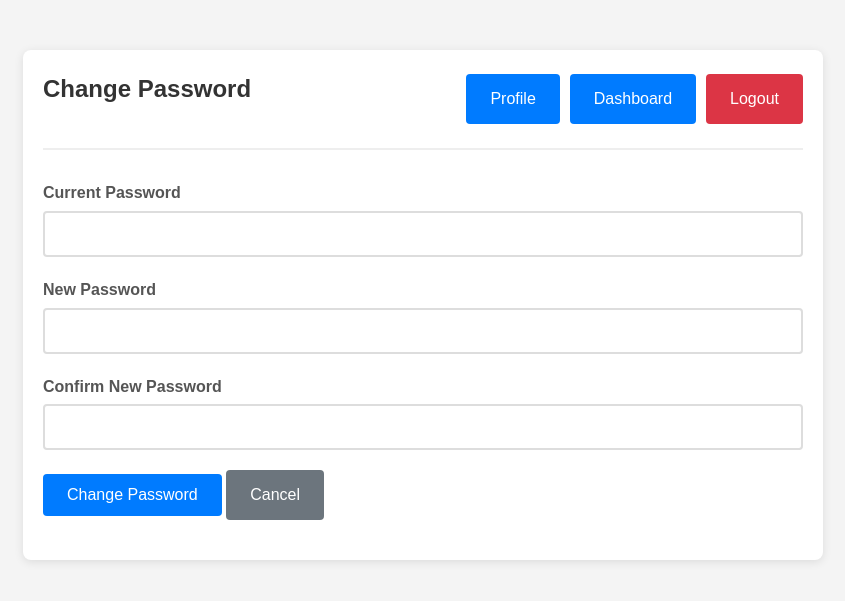
After one commit to gbengeneh/user_management, a PHP site: page /change_password.php in a window 1280 px wide. The commit adds this page. Shown: the top 601 px of the page, without its empty margins (217-1062 px from the left). Run offline with PHP 8.4, Linux system fonts and the light colour scheme; the visitor is signed in with stand-in values (Sample User, id 1).

Commit message:
added change password

```diff
--- /dev/null
+++ b/change_password.php
@@ -0,0 +1,124 @@
+<?php
+session_start();
+if (!isset($_SESSION["loggedin"]) || $_SESSION["loggedin"] !== true) {
+    header("location: login.php");
+    exit;
+}
+
+require_once 'config/database.php';
+
+$user_id = $_SESSION["id"];
+
+$current_password = $new_password = $confirm_password = "";
+$current_password_err = $new_password_err = $confirm_password_err = $update_err = $update_success = "";
+
+// Get current password hash from database
+$sql = "SELECT password FROM users WHERE id = :id";
+$stmt = $pdo->prepare($sql);
+$stmt->bindParam(":id", $user_id, PDO::PARAM_INT);
+$stmt->execute();
+$user = $stmt->fetch();
+$current_hash = $user['password'];
+
+if ($_SERVER["REQUEST_METHOD"] == "POST") {
+    // Validate current password
+    if (empty(trim($_POST["current_password"]))) {
+        $current_password_err = "Please enter your current password.";
+    } elseif (!password_verify(trim($_POST["current_password"]), $current_hash)) {
+        $current_password_err = "Current password is incorrect.";
+    } else {
+        $current_password = trim($_POST["current_password"]);
+    }
+
+    // Validate new password
+    if (empty(trim($_POST["new_password"]))) {
+        $new_password_err = "Please enter a new password.";
+    } elseif (strlen(trim($_POST["new_password"])) < 8) {
+        $new_password_err = "Password must have at least 8 characters.";
+    } else {
+        $new_password = trim($_POST["new_password"]);
+    }
+
+    // Validate confirm password
+    if (empty(trim($_POST["confirm_password"]))) {
+        $confirm_password_err = "Please confirm your new password.";
+    } elseif (trim($_POST["new_password"]) != trim($_POST["confirm_password"])) {
+        $confirm_password_err = "Passwords do not match.";
+    } else {
+        $confirm_password = trim($_POST["confirm_password"]);
+    }
+
+    // Update password if no errors
+    if (empty($current_password_err) && empty($new_password_err) && empty($confirm_password_err)) {
+        $new_hash = password_hash($new_password, PASSWORD_DEFAULT);
+        $update_sql = "UPDATE users SET password = :password WHERE id = :id";
+        $update_stmt = $pdo->prepare($update_sql);
+        $update_stmt->bindParam(":password", $new_hash, PDO::PARAM_STR);
+        $update_stmt->bindParam(":id", $user_id, PDO::PARAM_INT);
+
+        if ($update_stmt->execute()) {
+            $update_success = "Password updated successfully!";
+        } else {
+            $update_err = "Oops! Something went wrong. Please try again later.";
+        }
+        unset($update_stmt);
+    }
+}
+?>
+
+<!DOCTYPE html>
+<html lang="en">
+<head>
+    <meta charset="UTF-8">
+    <title>Change Password</title>
+    <link rel="stylesheet" href="style.css">
+</head>
+<body>
+    <div class="container">
+        <div class="header">
+            <h2>Change Password</h2>
+            <div class="nav">
+                <a href="profile.php" class="btn">Profile</a>
+                <a href="dashboard.php" class="btn">Dashboard</a>
+                <a href="logout.php" class="btn btn-danger">Logout</a>
+            </div>
+        </div>
+
+        <?php
+        if (!empty($update_err)) {
+            echo '<div class="alert alert-danger">' . $update_err . '</div>';
+        }
+        if (!empty($update_success)) {
+            echo '<div class="alert alert-success">' . $update_success . '</div>';
+        }
+        ?>
+
+        <div class="profile-form">
+            <form action="<?php echo htmlspecialchars($_SERVER["PHP_SELF"]); ?>" method="post">
+                <div class="form-group <?php echo (!empty($current_password_err)) ? 'has-error' : ''; ?>">
+                    <label>Current Password</label>
+                    <input type="password" name="current_password">
+                    <span class="help-block"><?php echo $current_password_err; ?></span>
+                </div>
+
+                <div class="form-group <?php echo (!empty($new_password_err)) ? 'has-error' : ''; ?>">
+                    <label>New Password</label>
+                    <input type="password" name="new_password">
+                    <span class="help-block"><?php echo $new_password_err; ?></span>
+                </div>
+
+                <div class="form-group <?php echo (!empty($confirm_password_err)) ? 'has-error' : ''; ?>">
+                    <label>Confirm New Password</label>
+                    <input type="password" name="confirm_password">
+                    <span class="help-block"><?php echo $confirm_password_err; ?></span>
+                </div>
+
+                <div class="form-group">
+                    <input type="submit" class="btn" value="Change Password">
+                    <a href="profile.php" class="btn btn-secondary">Cancel</a>
+                </div>
+            </form>
+        </div>
+    </div>
+</body>
+</html>
--- a/dashboard.php
+++ b/dashboard.php
@@ -52,7 +52,7 @@
                 <h3>Quick Actions</h3>
                 <div class="action-buttons">
                     <a href="profile.php" class="btn">Edit Profile</a>
-                    <a href="#" class="btn">Change Password</a>
+                   <a href="change_password.php" class="btn">Change Password</a>
                     <a href="#" class="btn">Account Settings</a>
                 </div>
             </div>
--- a/profile.php
+++ b/profile.php
@@ -94,7 +94,7 @@ if ($_SERVER["REQUEST_METHOD"] == "POST") {
 
     // Handle profile image upload
     if (isset($_FILES["profile_image"]) && $_FILES["profile_image"]["error"] == 0) {
-        $allowed = ["jpg" => "image/jpeg", "jpeg" => "image/jpeg", "png" => "image/png", "gif" => "image/gif"];
+        $allowed = ["jpg" => "image/jpg", "jpeg" => "image/jpeg", "png" => "image/png", "gif" => "image/gif"];
         $filename = $_FILES["profile_image"]["name"];
         $filetype = $_FILES["profile_image"]["type"];
         $filesize = $_FILES["profile_image"]["size"];
@@ -188,8 +188,8 @@ if ($_SERVER["REQUEST_METHOD"] == "POST") {
                 </div>
                 <div class="form-group <?php echo (!empty($username_err)) ? 'has-error' : ''; ?>">
                     <label>Lastname</label>
-                    <input type="text" name="username" value="<?php echo htmlspecialchars($username); ?>">
-                    <span class="help-block"><?php echo $username_err; ?></span>
+                    <input type="text" name="lastname" value="<?php echo htmlspecialchars($lastname); ?>">
+                    <span class="help-block"><?php echo $lastname_err; ?></span>
                 </div>
                 <div class="form-group <?php echo (!empty($username_err)) ? 'has-error' : ''; ?>">
                     <label>Username</label>
```
Also changed, not shown: uploads/68c1844f3b73e.jpg (added).
